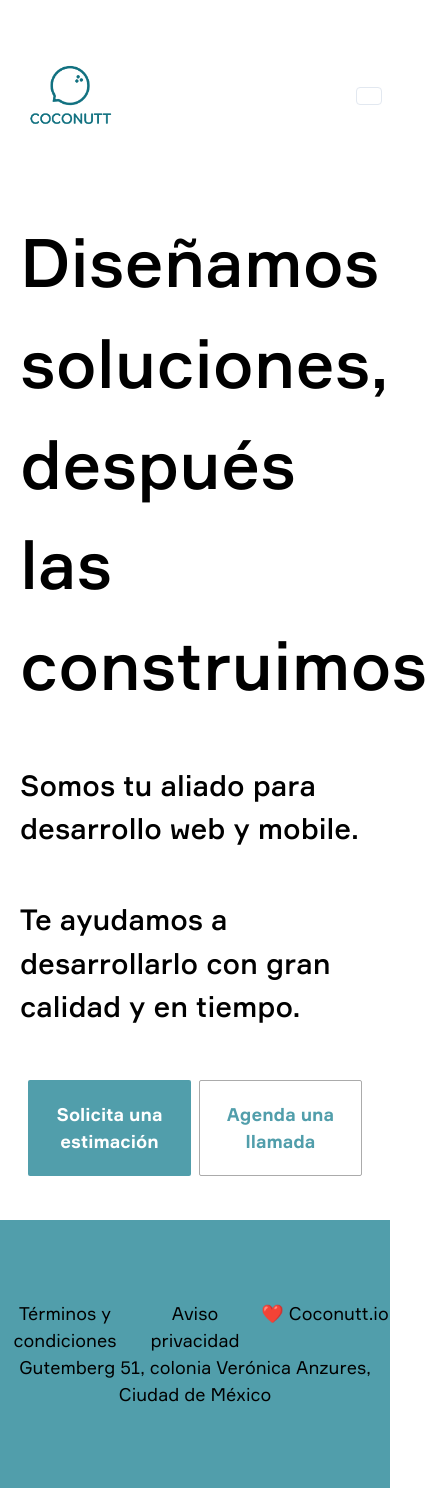
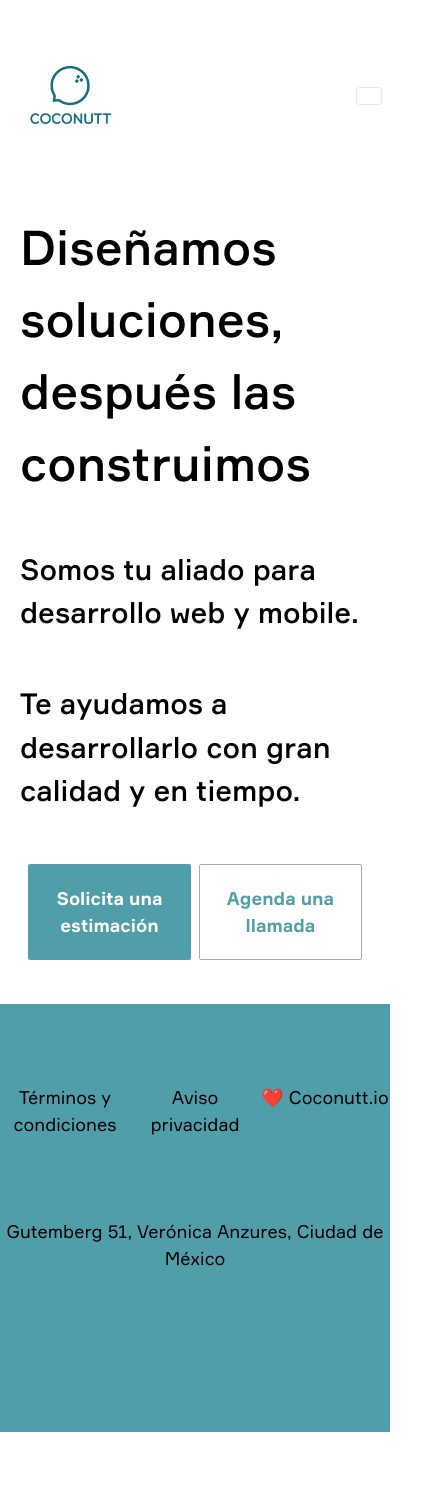
Before and after one commit to CoconuttMX/landing-coconutt, a plain HTML site: page index.html in a window 390 px wide. Shown: the whole page, 427 px wide, since content can reach past the window. After the commit the page ends 1432 px from the top, so only its background shows below. Drawn offline with Linux system fonts and the light colour scheme.

Commit message:
Update from https://github.com/CoconuttMX/source-landing-coconutt/commit/3e9aaa6c3bc3b6c55cc8e55e77314fe0196ac2c9

```diff
--- a/index.html
+++ b/index.html
@@ -36,14 +36,15 @@
         </div>
     </nav>
 </div>
-<div class="w-full py-10 flex flex-row"><section class="w-full px-5 font-medium pt-5 lg:w-7/12 lg:text-left"><p class="text-negro text-title lg:px-24">Diseñamos soluciones, después las construimos</p><div class="hidden lg:block"> <p class="text-negro font-medium text-subtitle mt-12 lg:px-24">Somos tu aliado para desarrollo web y mobile.</p></div><div class="lg:hidden block"> <p class="text-negro font-medium text-subtitle mt-12 lg:px-24">Somos tu aliado para </p><p class="text-negro font-medium text-subtitle lg:px-24">desarrollo web y mobile.</p></div><p class="text-negro font-medium text-subtitle lg:mt-5 mt-12 lg:px-24">Te ayudamos a desarrollarlo con gran calidad y en tiempo.</p><div class="w-full flex flex-row items-stretch p-1 mt-12 lg:p-24"><button class="rounded-sm bg-coconutt text-white w-6/12 text-texto font-bold p-5 mx-1">Solicita una estimación</button><div class="w-1/12 hidden lg:block"></div><button class="rounded-sm border border-gris-ligth text-coconutt w-6/12 text-texto font-bold p-5 mx-1">Agenda una llamada</button></div></section><section class="hidden px-10 lg:w-5/12 lg:block  pc"></section></div>
-<footer class="py-20 bg-coconutt">
+<div class="w-full py-10 flex flex-row"><section class="w-full px-5 font-medium pt-5 lg:w-7/12 lg:text-left"><p class="text-negro lg:text-title text-titlesmall lg:px-24">Diseñamos soluciones, después las construimos</p><div class="hidden lg:block"><p class="text-negro font-medium text-subtitle mt-12 lg:px-24">Somos tu aliado para desarrollo web y mobile.</p></div><div class="lg:hidden block"><p class="text-negro font-medium text-subtitle mt-12 lg:px-24">Somos tu aliado para</p><p class="text-negro font-medium text-subtitle lg:px-24">desarrollo web y mobile.</p></div><p class="text-negro font-medium text-subtitle lg:mt-5 mt-12 lg:px-24">Te ayudamos a desarrollarlo con gran calidad y en tiempo.</p><div class="w-full flex flex-row items-stretch p-1 mt-12 lg:p-24"><button class="rounded-sm bg-coconutt text-white w-6/12 text-texto font-bold p-5 mx-1">Solicita una estimación</button><div class="w-1/12 hidden lg:block"></div><button class="rounded-sm border border-gris-ligth text-coconutt w-6/12 text-texto font-bold p-5 mx-1">Agenda una llamada</button></div></section><section class="hidden px-10 lg:w-5/12 lg:block  pc"></section></div>
+<footer class="py-20 bg-coconutt w-full">
     <div class="flex flex-row">
         <p class="w-full text-center text-texto">Términos y condiciones</p>
         <p class="w-full text-center text-texto">Aviso privacidad</p>
         <p class="w-full text-center text-texto">❤️ Coconutt.io</p>
     </div>
-    <div class="flex flex-row">
-        <p class="w-full text-center text-texto">Gutemberg 51, colonia Verónica Anzures, Ciudad de México</p>
+    <div class="flex flex-row py-20">
+        <p class="w-full text-center text-texto">Gutemberg 51, Verónica Anzures, Ciudad de México</p>
     </div>
-</footer><script type="text/javascript" src="app.bundle.js"></script></body>
+</footer>
+<script type="text/javascript" src="app.bundle.js"></script></body>
--- a/main.css
+++ b/main.css
@@ -981,14 +981,14 @@ img {
 }
 
 *{
-  font-family:"Formular"
+  font-family:'Formular'
 }
 
 .pc{
   background-image:url(/static/pc.png);
   background-size:cover;
   background-clip:border-box;
-  background-position:-7rem 0px
+  background-position:-7rem 0
 }
 
 @media (min-width: 640px) {
@@ -1070,6 +1070,10 @@ img {
     text-align: left;
   }
 
+  .lg\:text-title {
+    font-size: 4.2rem;
+  }
+
   .lg\:w-1\/2 {
     width: 50%;
   }
```
Also changed, not shown: 404.html (+5 -4 lines), estimado.html (+5 -4 lines), mas-informacion.html (+5 -4 lines), soluciones.html (+5 -4 lines), tecnologías.html (+5 -4 lines).
